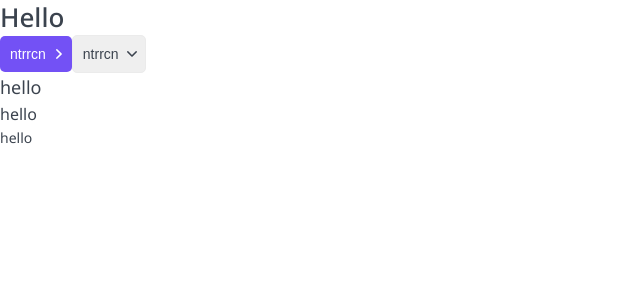
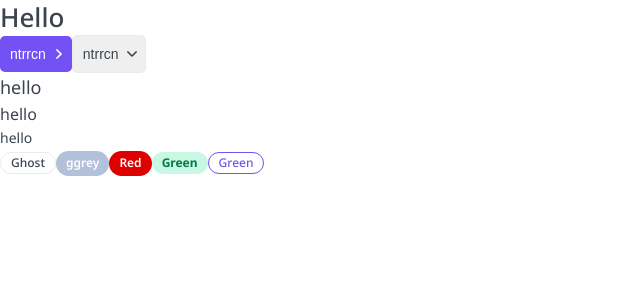
Before and after one commit to Ha1lowe3n/top-frontend, a Next.js app: page / in a window 1280 px wide. Shown: the top 300 px of the page, without its empty margins (0-640 px from the left). Built offline with nearby package versions, Linux system fonts and the light colour scheme.

Commit message:
add component Tag

```diff
--- /dev/null
+++ b/components/Tag/Tag.module.scss
@@ -0,0 +1,50 @@
+.tag {
+	// display: inline-block;
+	border-radius: 20px;
+	padding: 0 10px;
+	display: inline-flex;
+	align-items: center;
+	justify-content: center;
+}
+
+.small {
+	font-size: 12px;
+	line-height: 12px;
+}
+.big {
+	font-size: 14px;
+	line-height: 14px;
+}
+
+.ghost {
+	border: 1px solid var(--gray-light);
+	font-weight: 500;
+	height: 22px;
+}
+.red {
+	color: var(--white);
+	background: #de0000;
+
+	font-weight: 600;
+	height: 25px;
+}
+.grey {
+	color: var(--white);
+	background: #b3c0d9;
+
+	font-weight: 600;
+	height: 25px;
+}
+.green {
+	color: var(--green);
+	background: var(--green-light);
+	font-weight: 700;
+	height: 22px;
+}
+.primary {
+	color: var(--primary);
+	background: none;
+	border: 1px solid var(--primary);
+	font-weight: 500;
+	height: 22px;
+}
--- /dev/null
+++ b/components/Tag/Tag.tsx
@@ -0,0 +1,32 @@
+import clsx from 'clsx';
+
+import styles from './Tag.module.scss';
+
+import { TagProps } from './Tag.props';
+
+export const Tag: React.FC<TagProps> = ({
+	size = 'small',
+	color = 'ghost',
+	href,
+	className,
+	children,
+	...props
+}) => {
+	return (
+		<div
+			className={clsx(styles.tag, className, {
+				[styles.big]: size === 'big',
+				[styles.small]: size === 'small',
+
+				[styles.ghost]: color === 'ghost',
+				[styles.red]: color === 'red',
+				[styles.grey]: color === 'grey',
+				[styles.green]: color === 'green',
+				[styles.primary]: color === 'primary',
+			})}
+			{...props}
+		>
+			{href ? <a href={href}>{children}</a> : children}
+		</div>
+	);
+};
--- a/components/index.ts
+++ b/components/index.ts
@@ -1,3 +1,4 @@
 export * from './Htag/Htag';
 export * from './Button/Button';
 export * from './Paragraph/Paragraph';
+export * from './Tag/Tag';
--- a/pages/index.tsx
+++ b/pages/index.tsx
@@ -1,7 +1,7 @@
 import type { NextPage } from 'next';
 import React from 'react';
 
-import { Button, Htag, Paragraph } from '../components';
+import { Button, Htag, Paragraph, Tag } from '../components';
 
 const Home: NextPage = () => {
 	return (
@@ -18,6 +18,14 @@
 			<Paragraph size="big">hello</Paragraph>
 			<Paragraph>hello</Paragraph>
 			<Paragraph size="small">hello</Paragraph>
+
+			<Tag color="ghost">Ghost</Tag>
+			<Tag color="grey">ggrey</Tag>
+			<Tag color="red">Red</Tag>
+			<Tag size="small" color="green">
+				Green
+			</Tag>
+			<Tag color="primary">Green</Tag>
 		</div>
 	);
 };
```
Also changed, not shown: components/Tag/Tag.props.ts (added, +9 -0 lines).
